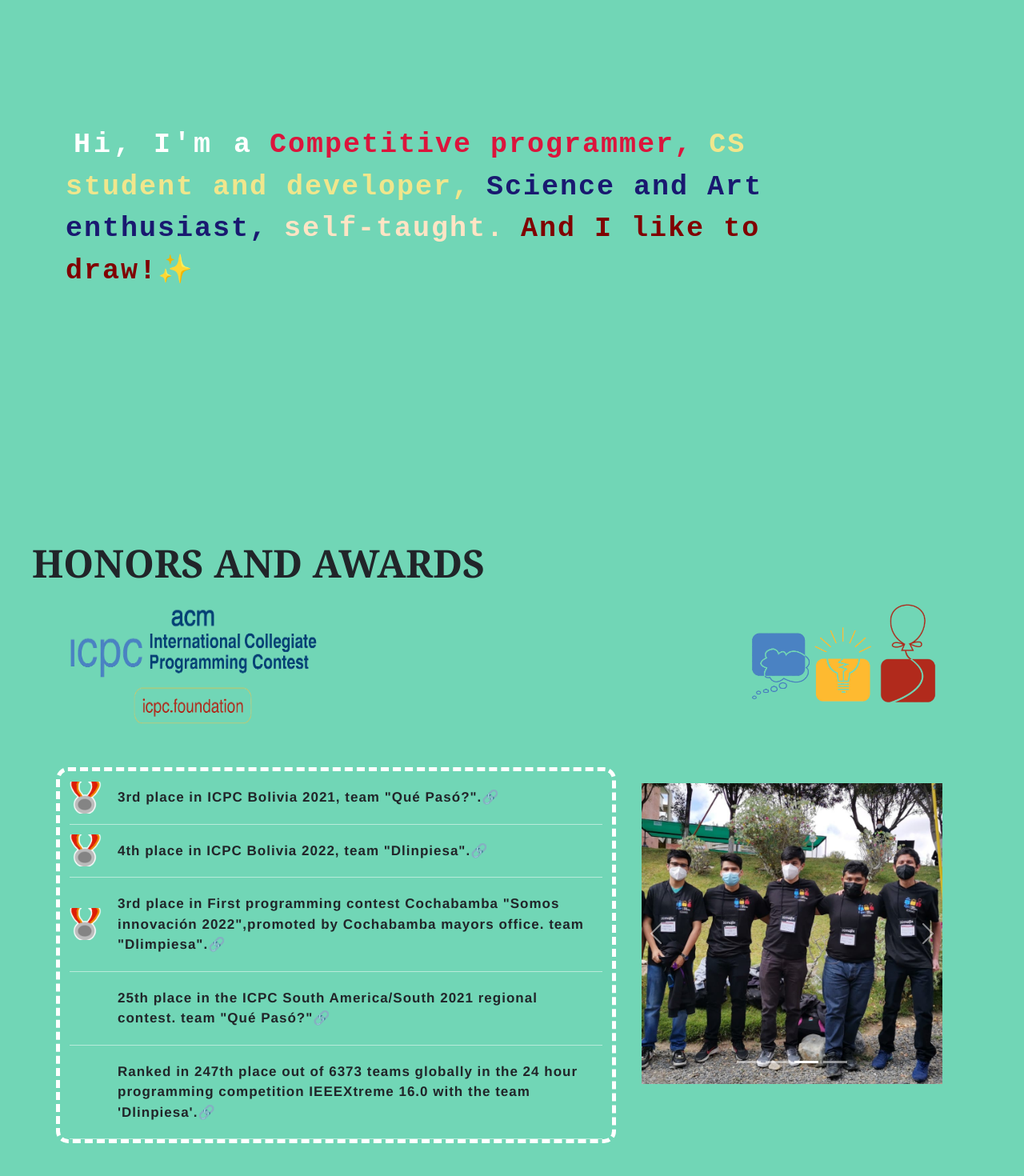
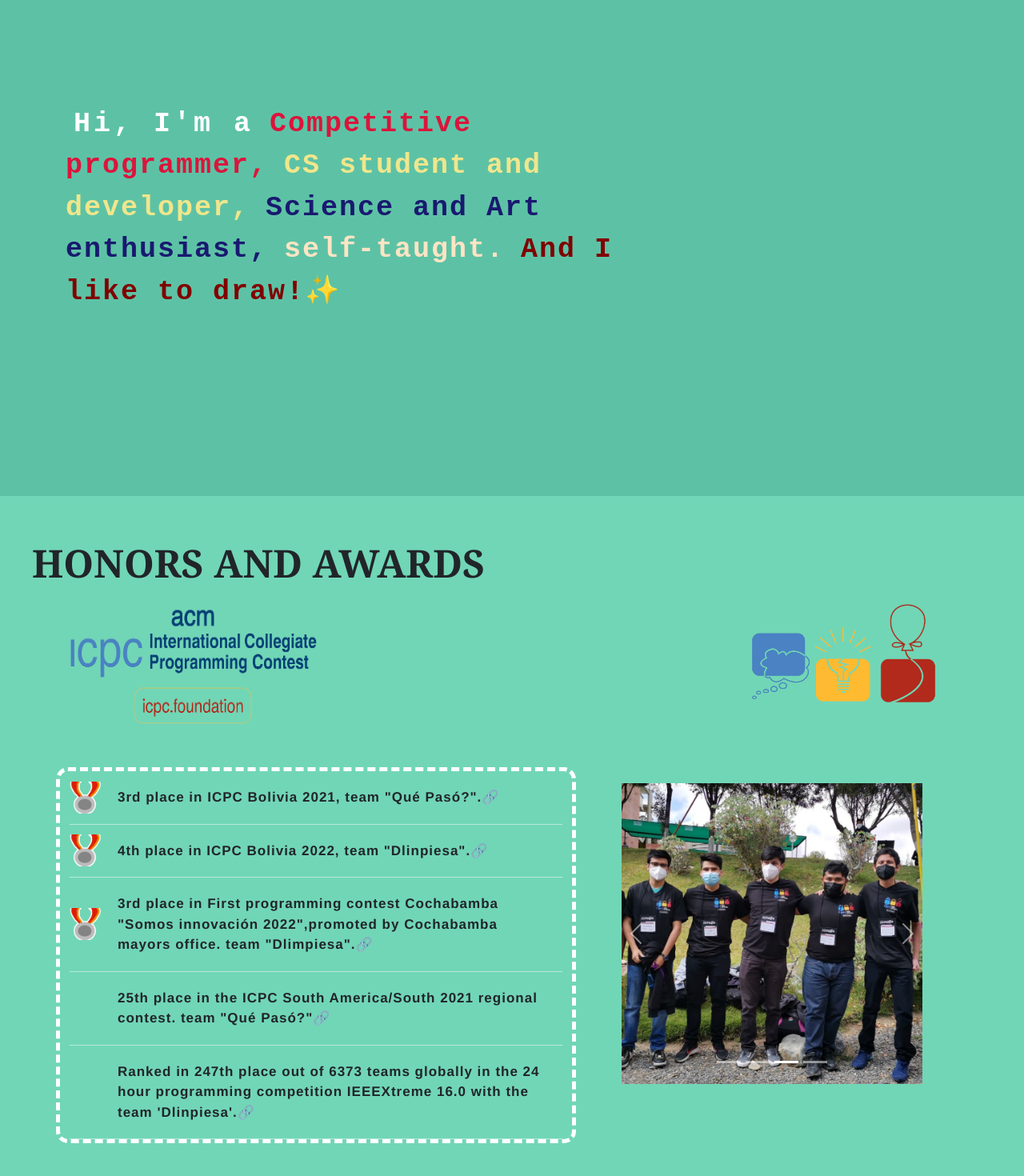
Before and after one commit to L-Anghelo-Chinchilla/portfolio, a React (Create React App) app: page / in a window 1280 px wide. Shown: the part 160-1630 px from the top of the page at 80% size. Built offline with nearby package versions, Linux system fonts and the light colour scheme.

Commit message:
layout fixed

```diff
--- a/src/App.css
+++ b/src/App.css
@@ -23,6 +23,8 @@ body {
 
 }
 
+
+
 html::-webkit-scrollbar-track
 {
 	-webkit-box-shadow: inset 0 0 6px rgba(0,0,0,0.3);
@@ -36,6 +38,7 @@ html::-webkit-scrollbar
   width: 10px;
   z-index: 1000;
   background-color: rgba(256,256,256,0.2);
+
 
 }
 
--- a/src/App.js
+++ b/src/App.js
@@ -19,8 +19,9 @@ let SNavbar = styled.div`
 
 const Pill = styled(Nav.Item)`
    display:flex;
-  --bs-nav-pills-link-active-bg:teal;
-  --bs-link-color:#3FA484;
+   --bs-nav-link-hover-color: midnightblue;
+   --bs-nav-pills-link-active-bg:teal;
+   --bs-link-color:#3FA484;
   --bs-link-hover-color:lightgray;
   --bs-nav-link-color:white;
 `
@@ -33,7 +34,7 @@ const navi= {
 }
 
 
-let An = styled.a`
+const An = styled.a`
   color:white;
   font-size:20px;
   font-weight:bold;
@@ -41,7 +42,8 @@ let An = styled.a`
   margin:15px;
   text-decoration:None;
   :hover{
-    color:blueviolet;
+    color: midnightblue;
+    transition: color 100ms ;
   }
 `
 const anch =
@@ -62,11 +64,11 @@ function App() {
       <SNavbar>
         <Container>
           <Stack direction='horizontal' gap={3} >
-            <An style={anch} href="#awards"> Awards</An>
+            <An  href="#awards"> Awards</An>
             <div style={{'width':'2px' , 'height':'20px' , 'background-color':'white' }}/>
-            <a style={anch} href="#skills"> Skills</a>
+            <An  href="#skills"> Skills</An>
             <div style={{'width':'1px' , 'height':'20px' , 'background-color':'white' }}/>
-            <a style={anch} href="#work" > My Work</a>
+            <An  href="#work" > My Work</An>
             <Nav classname="justify-content-end" style={navi} variant="pills" >
               <Pill>
                 <Nav.Link eventKey="first"> Programming </Nav.Link>
--- a/src/Home.js
+++ b/src/Home.js
@@ -25,9 +25,9 @@ let H2 = styled.h2`
 
 function Home() {
   return (
-    <div style={{'background-color':'rgb(113, 214, 182)'}}>
+    <div style={{'background-color':'rgb(93, 194, 165)'}}>
       <div style={{'height':'60px'}}/>
-      <div style={{'background-color':'rgb(113, 214, 182)'}}>
+      <div style={{'background-color':'rgb(93, 194, 165)'}}>
         <Presentation/>
       </div>
       <div id="awards" style={{'width': '100vw', 'background-color':'rgb(113, 214, 182)'}}>
--- a/src/components/Awards.js
+++ b/src/components/Awards.js
@@ -71,7 +71,7 @@ let Link = styled(NavLink)`
     margin:20px;
     :hover
     {
-        color: teal;
+        color: aliceblue;
     }
 `
 const SContainer = styled(Container)`
@@ -79,6 +79,7 @@ const SContainer = styled(Container)`
     border-color: white;
     border-width: 5px;
     border-style: dashed;
+    margin: 15px ;
 
 `
 const Logo = styled.img`
@@ -130,7 +131,7 @@ const Awards = () => {
                 </Row>
                 <div style={{ 'height': '50px' }}></div>
                 <Row>
-                <SContainer  style={{'width':'max(  50%, 700px  )','margin':'0px 0px 50px 0px'}}>
+                <SContainer  style={{'width':'max(  50%, 650px  )','margin':'0px 0px 50px 0px'}}>
                     {contests.map(cont => (
                         <Stack  direction='horizontal' style={bottom} >
                             <img src={cont.medal} style={{ 'width': '40px', 'height': '40px' }} />
--- a/src/components/Drawings.js
+++ b/src/components/Drawings.js
@@ -74,11 +74,22 @@ let H2 = styled.h2`
 const Floating = styled.img`
 -webkit-box-shadow: -8px 10px 5px 0px rgba(0, 0, 0,0.39);
   box-shadow: -8px 10px 5px 0px rgba(0, 0, 0,0.39);
+    border-color:white-space;
   :hover
   {
-    transform: scale(1.1 , 1.1 );
-    transform: translate(20% , 2    0%);
-    transition: transform 400ms ease-in-out 0ms;
+      transform   :scale(1.1 , 1.1 );
+      transform   :translate(20% , 2    0%);
+      transition  :all  300ms  ease-out;
+
+
+      /* transition  :border-style 600ms linear ;
+      transition  :border-color 600ms linear ;
+      /* transition  :box-shadow 400ms ease-in-out 0ms; */
+      border-style:solid;
+      border-color: white;
+      border-width: 2px;
+      -webkit-box-shadow: -5px 15px 3px 0px rgba(0, 0, 0,0.39);
+     box-shadow: -5px 15px 15px 3px rgba(0, 0, 0,0.39);
   }
 `
 
--- a/src/components/Presentation.js
+++ b/src/components/Presentation.js
@@ -15,13 +15,17 @@ const BigP = styled.span`
     letter-spacing: ${props => props.sp};
 `
 
-const parent = {
-     'position': 'relative',
-     'top': '0',
-     'left': '0',
-    'width': '30vw',
-    // 'height': '30vw'
+const Parent = styled.div`
+position: relative;
+top: 0;
+left: 0;
+width: 30vw;
+@media screen and (max-width:900px){
+       display :none ;
 }
+// 'height': '30vw'
+`
+
 
 const Simage = styled.img`
     position: ${props => props.pos};
@@ -60,7 +64,7 @@ const Presentation = () => {
     return (
 
         <Container style={{ 'display': 'flex', 'align-items': 'center', 'height': '90vh' }}>
-            <Row>
+            <Row classname="justify-content-center">
                 <Col style={{ 'width': '70vw'  }}>
                     <BigP color="white" sp="4px" >Hi, I'm a</BigP>
                     <BigP color="crimson" sp="2px" >Competitive programmer,</BigP>
@@ -69,10 +73,10 @@ const Presentation = () => {
                     <BigP color="bisque" sp="2px">self-taught.</BigP>
                     <BigP color="maroon" sp="2px">And I like to draw!✨ </BigP>
                 </Col>
-                {/* <div style={parent}>
+                <Parent >
                 <Simage pos={"relative"} i={"0s"} src={prog} />
                 <Simage pos={"absolute"} i={"2s"} src={dib}   />
-                </div> */}
+                </Parent>
             </Row>
         </Container>
     );
--- a/src/components/Project.js
+++ b/src/components/Project.js
@@ -74,7 +74,7 @@ let Link = styled(NavLink)`
     letter-spacing: 2px;
     :hover
     {
-        color: teal;
+        color: aliceblue;
     }
 `
 
--- a/src/components/SkillList.js
+++ b/src/components/SkillList.js
@@ -43,7 +43,7 @@ const SkillList = () => {
 
                 <Row>
 
-                    <img src={stats} style={{'width':'400px' , 'height':'400px' ,'margin':'auto' }}/>
+                    <img src={stats} style={{'width':'min(50vw ,  400px)' , 'height':'min(50vw, 400px)' ,'margin':'auto' }}/>
                     <Col style={{'padding':'30px' , 'margin':'50px'}}>
                         {skills.map(
                             (e , i) => (
--- a/src/index.css
+++ b/src/index.css
@@ -16,6 +16,21 @@ body {
 
 }
 
+
+h2 {
+  @media only screen and (max-width: 900px) {
+    font-size:18px ;
+    color:white;
+  }
+}
+
+a{
+  @media only screen and (max-width: 900px) {
+    font-size:14px ;
+
+  }
+
+}
 code {
   font-family: source-code-pro, Menlo, Monaco, Consolas, 'Courier New',
     monospace;
```
